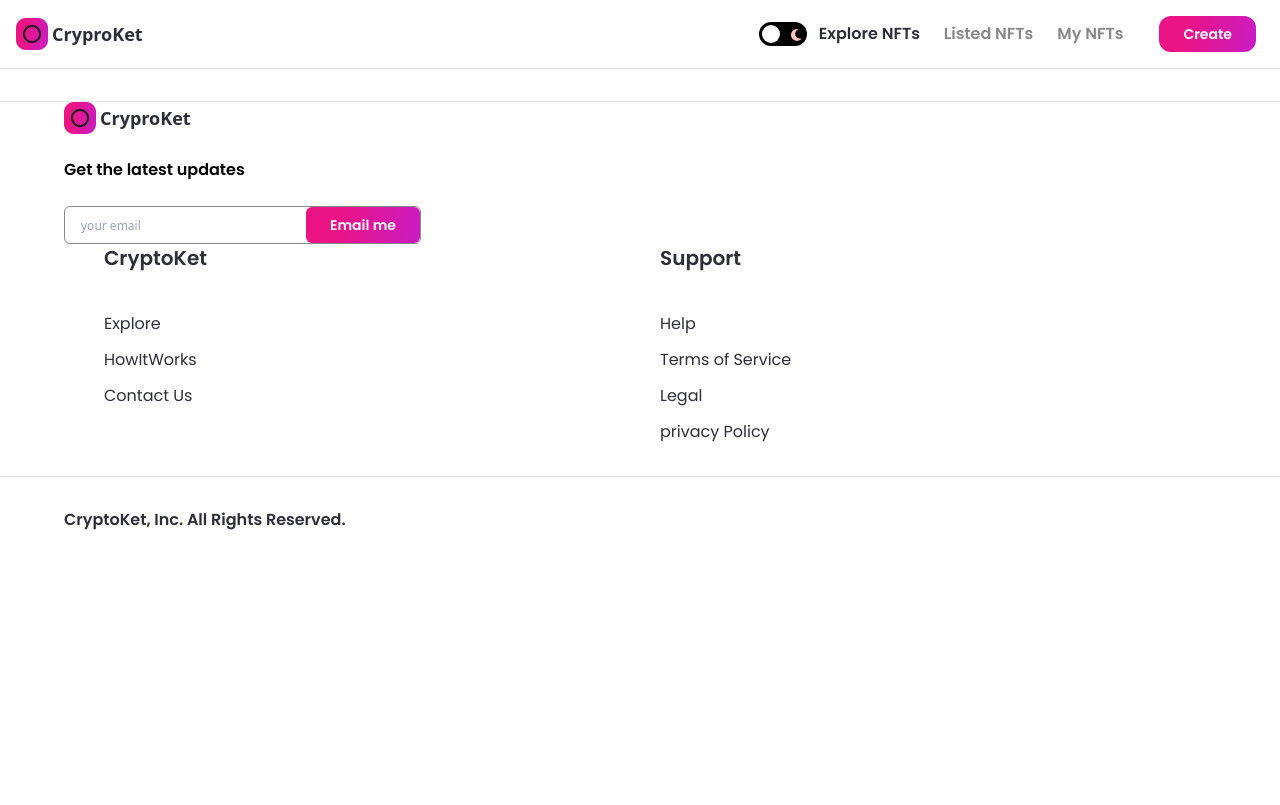
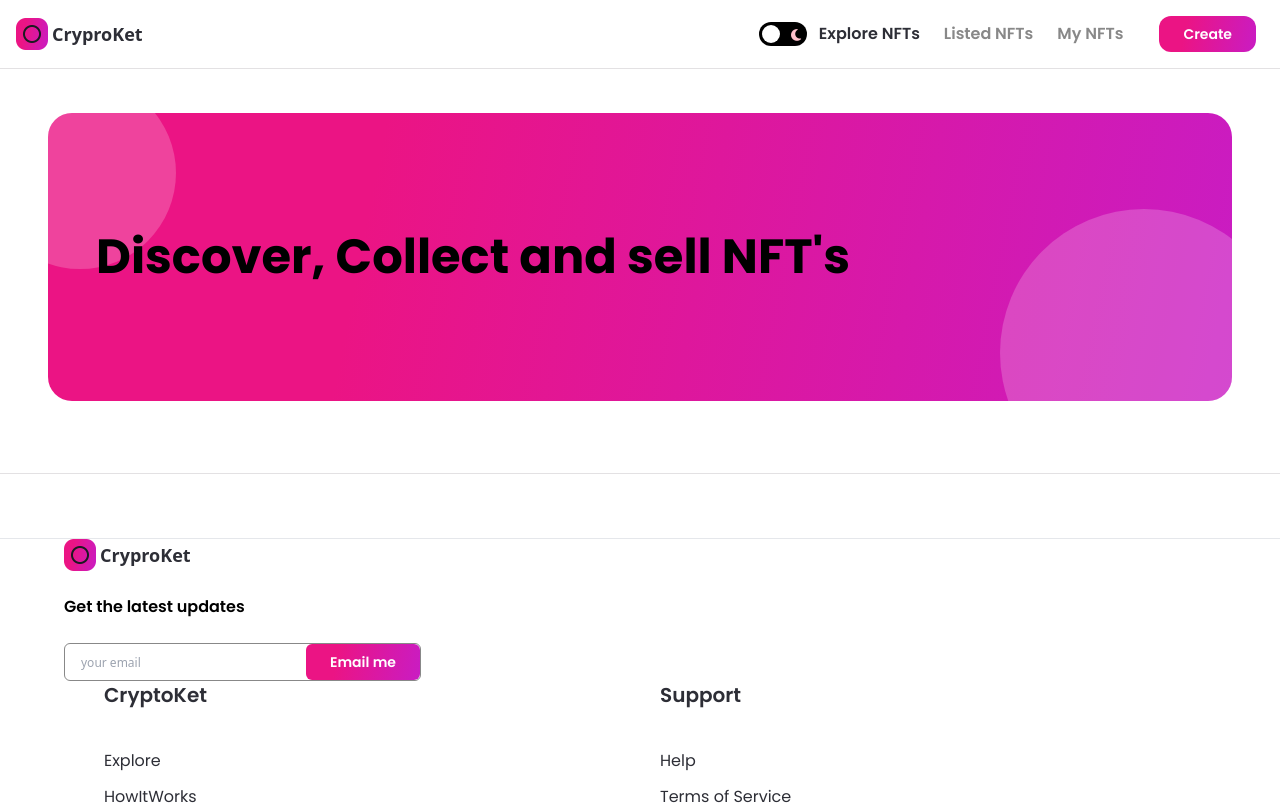
Before and after one commit to lakhta2/thirdtry, a Next.js app: page / in a window 1280 px wide. Shown: the top 805 px of the page. Built offline with nearby package versions, Linux system fonts and the light colour scheme.

Commit message:
add banner... ps code in banner for text upscale

```diff
--- /dev/null
+++ b/components/Banner.jsx
@@ -0,0 +1,11 @@
+import React from 'react';
+
+const Banner = ({ name, childStyles, parentStyles }) => (
+  <div className={`relative w-full flex items-center z-0 overflow-hidden nft-gradient ${parentStyles}`}>
+  <p className={`font-bold text-5xl font-poppins leading-70 ${childStyles}`}>{name}</p>
+  <div className="absolute w-48 h-48 sm:w-32 sm:h-32 rounded-full white-bg -top-9 -left-16 -z-5"/>
+  <div className="absolute w-72 h-72 sm:w-56 sm:h-56 rounded-full white-bg -bottom-24 -right-14 -z-5"/>
+  </div>
+);
+
+export default Banner;
--- a/components/Footer.jsx
+++ b/components/Footer.jsx
@@ -32,14 +32,13 @@
               <Button btnName="Email me" classStyles="rounded-md" />
             </div>
           </div>
+          {/* <div className="flexCenter border-b-8" /> {/* Addet for space between divs */}
         </div>
         <div className="flex-1 flexBetweenStart flex-wrap ml-10 md:ml-0 md:mt-8">
           <FooterLinks heading="CryptoKet" items={['Explore', 'HowItWorks', 'Contact Us']} />
           <FooterLinks heading="Support" items={['Help', 'Terms of Service', 'Legal', 'privacy Policy']} />
         </div>
       </div>
-
-
 
       <div className="flexCenter w-full mt-5 border-t dark:border-nft-black-1 border-nft-gray-1 sm:px-4 px-16">
         <div className="flexBetween flex-row w-full minmd:w-4/5 sm:flex-col mt-7"><p className="font-poppins dark:text-white text-nft-black-1 font-semibold text-base">CryptoKet, Inc. All Rights Reserved.</p>
--- a/components/index.js
+++ b/components/index.js
@@ -1,5 +1,6 @@
 import Navbar from './Navbar';
 import Footer from './Footer';
 import Button from './Button';
+import Banner from './Banner';
 
-export { Navbar, Footer, Button };
+export { Navbar, Footer, Button, Banner };
--- a/pages/_app.js
+++ b/pages/_app.js
@@ -8,7 +8,9 @@
   <ThemeProvider attribute="class">
     <div className="dark:bg-nft-dark bg-white min-h-screen">
       <Navbar />
-      <Component {...pageProps} />
+      <div className="pt-65">
+        <Component {...pageProps} />
+      </div>
       <Footer />
     </div>
     <Script src="https://kit.fontawesome.com/06081497c9.js" crossorigin="anonymous" />
--- a/pages/index.js
+++ b/pages/index.js
@@ -1,8 +1,14 @@
+import React from "react";
+import { Banner } from '../components';
+
 const Home = () => (
-  <div>
-    <h1 className="text-3xl font-bold underline items-center">
-      Hello world!
-    </h1>
+  <div className="flex justify-center sm:px-4 p-12">
+    <div className="w-full minmd:w-4/5">
+      <Banner
+      name = "Discover, Collect and sell NFT's"
+      childStyles="md:text-4xl sm:text-2xl xs:text-xl text-left"
+      parentStyles="justify-start mb-6 h-72 sm:h-60 p-12 xs:p-4 xs:h-44 rounded-3xl" />
+    </div>
   </div>
 );
 
```
